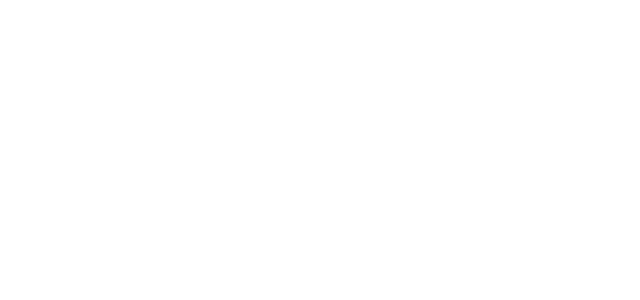
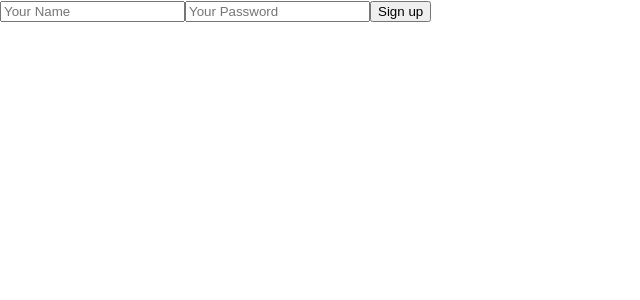
Before and after one commit to OmarAlithawi/To-Do-Client-Side, a React (Create React App) app: page / in a window 1280 px wide. Shown: the top 300 px of the page, without its empty margins (0-640 px from the left). Built offline with nearby package versions, Linux system fonts and the light colour scheme.

Commit message:
testing signup

```diff
--- a/src/App.tsx
+++ b/src/App.tsx
@@ -1,7 +1,8 @@
 import React from "react";
+import Signup from "./pages/Signup";
 
 function App() {
-  return <div className="App"></div>;
+  return <div className="App">{<Signup />}</div>;
 }
 
 export default App;
--- /dev/null
+++ b/src/auth/auth.tsx
@@ -0,0 +1,25 @@
+export class Auth {
+  private username: string;
+  private password: string;
+  constructor(username: string, password: string) {
+    this.username = username;
+    this.password = password;
+  }
+
+  async signUp(): Promise<void> {
+    const config = {
+      method: "POST",
+      headers: {
+        Accept: "application/json",
+        "Content-Type": "application/json",
+      },
+      body: JSON.stringify({
+        username: this.username,
+        password: this.password,
+      }),
+    };
+    await fetch("http://localhost:3001/auth/signup", config);
+  }
+
+  signIn() {}
+}
--- a/src/index.tsx
+++ b/src/index.tsx
@@ -2,7 +2,17 @@
 import ReactDOM from "react-dom";
 import "./index.css";
 import App from "./App";
+import { compose, createStore } from "redux";
+import allReducers from "./redux/reducers";
 
+declare global {
+  interface Window {
+    __REDUX_DEVTOOLS_EXTENSION_COMPOSE__?: typeof compose;
+  }
+}
+
+const composeEnhancers = window.__REDUX_DEVTOOLS_EXTENSION_COMPOSE__ || compose;
+export const store = createStore(allReducers, composeEnhancers());
 ReactDOM.render(
   <React.StrictMode>
     <App />
--- /dev/null
+++ b/src/pages/Signup.tsx
@@ -0,0 +1,38 @@
+import React, { FunctionComponent, useState } from "react";
+import { Auth } from "../auth/auth";
+
+const Signup: FunctionComponent = () => {
+  const [username, setUsername] = useState("");
+  const [password, setPassword] = useState("");
+
+  const signUp = async (
+    username: string,
+    password: string,
+    event: any
+  ): Promise<void> => {
+    const auth = new Auth(username, password);
+    event.preventDefault();
+    auth.signUp();
+    const test = "hi";
+  };
+
+  return (
+    <div>
+      <form onSubmit={(e) => signUp(username, password, e)}>
+        <input
+          type="text"
+          onChange={(e) => setUsername(e.target.value)}
+          placeholder="Your Name"
+        />
+        <input
+          type="password"
+          onChange={(e) => setPassword(e.target.value)}
+          placeholder="Your Password"
+        />
+        <button type="submit">Sign up</button>
+      </form>
+    </div>
+  );
+};
+
+export default Signup;
```
Also changed, not shown: package.json (+7 -1 lines), src/setupTests.ts (added, +3 -0 lines), 2 other files (tests, documents, lock files or other folders).
